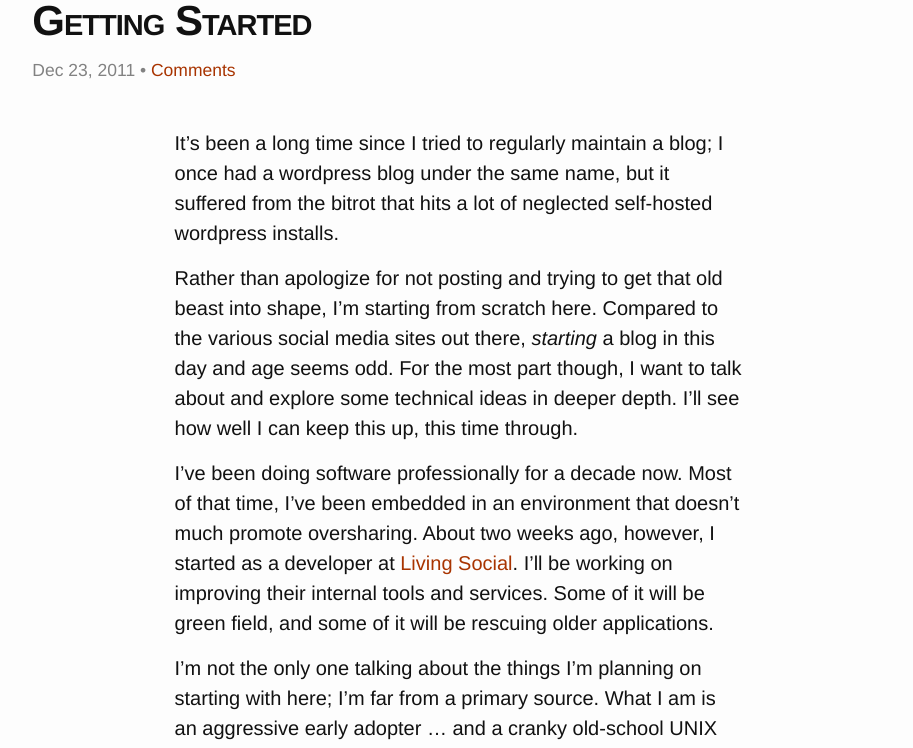
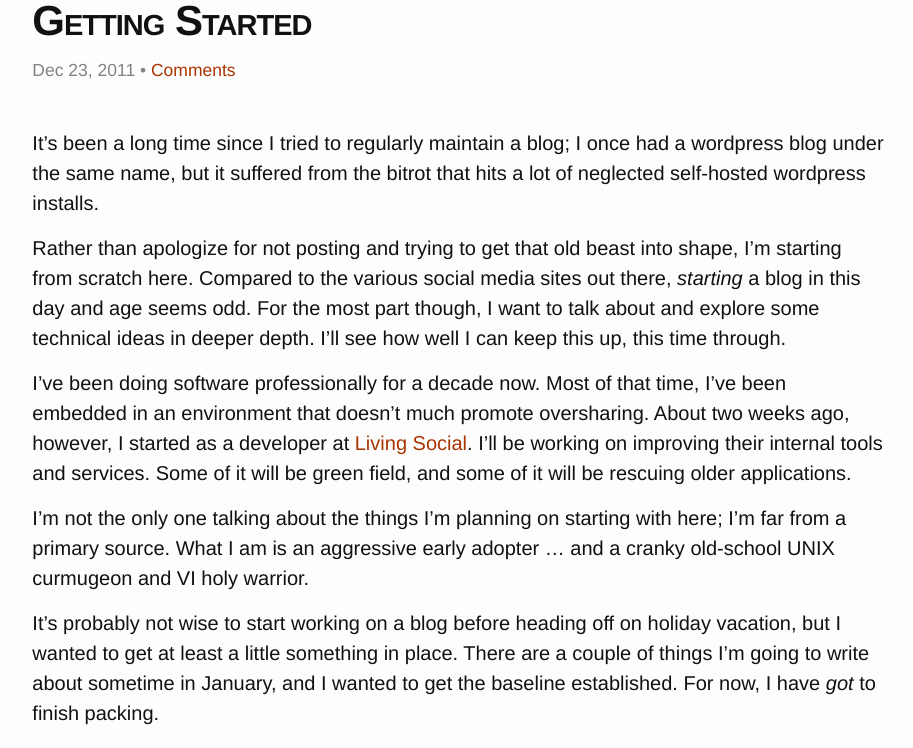
Before and after one commit to cflipse/devcaffeine, a Jekyll site: the page built from _posts/2011-12-23-getting-started.markdown, in a window 1280 px wide. Shown: the part 63-811 px from the top of the page, without its empty margins (181-1094 px from the left). Built offline with Jekyll 4.4.1, drawn with Linux system fonts in a browser that asks for light colours.

Commit message:
force nested post content to allow it's full span

```diff
--- a/_sass/_layout.scss
+++ b/_sass/_layout.scss
@@ -293,6 +293,10 @@ main {
     }
 }
 
+.post > .post-content {
+  grid-column: 1/-1;
+}
+
 .post,
 .post-content {
     @include extend-grid;
```
